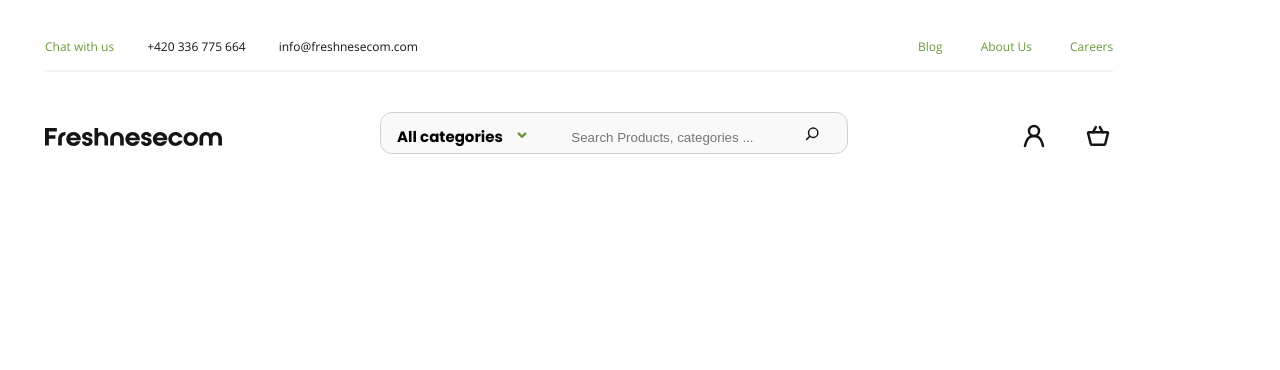
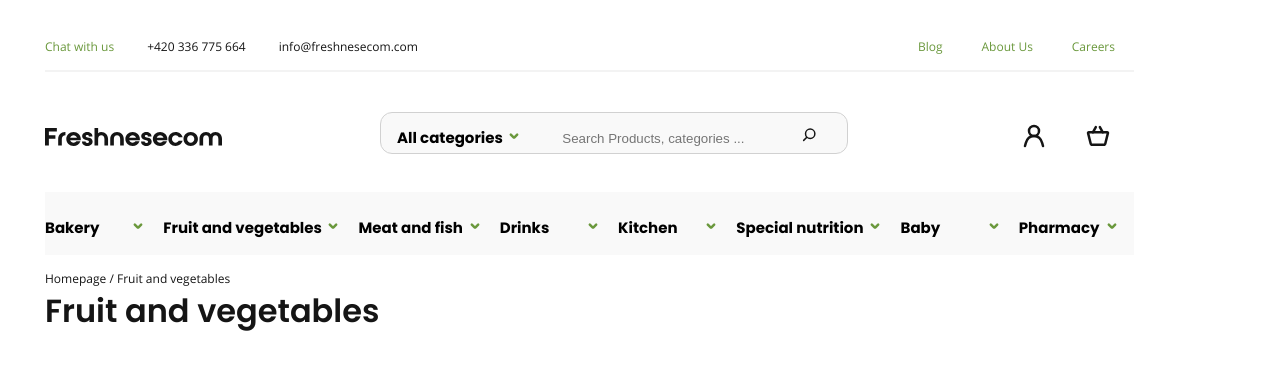
Before and after one commit to llanovs/Freshnesecom, a plain HTML site: page index.html in a window 1280 px wide. Drawn offline with Linux system fonts and the light colour scheme.

Commit message:
updated styles

```diff
--- a/css/styles.css
+++ b/css/styles.css
@@ -27,9 +27,15 @@ body {
 }
 
 /* Reset margin, padding for each of element these types */
-ul, li, div, a {
+ul, li, a {
     margin: 0 0 0 0;
     padding: 0 0 0 0;
+}
+
+li {
+    text-decoration: none;
+    list-style-type: none;
+    display: inline-block;
 }
 
 /* Add transparent for each of element these types */
@@ -38,11 +44,16 @@ button, select, form, input {
     border: transparent;
 }
 
+button {
+    margin-right: 35px;
+}
+
+select, option, .search_category {
+    display: inline-block;
+}
+
 /* Add properties for all of the options in the drop-down list */
 option, select {
-    padding-left: 16px;
-    padding-top: 6px;
-    width: 130px;
     font-family: Poppins, serif;
     font-style: normal;
     font-weight: bold;
@@ -51,11 +62,9 @@ option, select {
     flex: none;
     order: 0;
     flex-grow: 0;
-    margin: 2px 0;
 }
 
-
-select{
+select {
     -webkit-appearance: none;
     -moz-appearance: none;
     appearance: none;
@@ -81,9 +90,7 @@ select{
 .line1 {
     left: 170px;
     top: 11px;
-    /* C1/D */
     border: 1px solid #D1D1D1;
-    /*padding: 14px 354px 12px 130px;*/
 }
 
 /* Draw the item tick */
@@ -120,7 +127,6 @@ select{
 }
 
 .header_list {
-    /*margin-left: 0;*/
     max-height: 16px;
     max-width: 375px;
     display: flex;
@@ -138,7 +144,7 @@ select{
     margin-right: 33px;
 }
 
-.header_item1:last-child, .text:last-child, .small-text:first-child {
+.header_item1:last-child, .text:last-child, .small-text:first-child, button:last-child {
     margin-right: 0;
     margin-left: 0;
 }
@@ -151,6 +157,7 @@ select{
 .header_link:hover, .header_link:focus, .header_link:active {
     opacity: .75;
 }
+
 /* END Header area with short info() first block */
 
 
@@ -158,6 +165,8 @@ select{
 /* Draw Search header panel */
 .search {
     margin: 40px 0 40px 0;
+    padding-bottom: 40px;
+    /* top, right, bottom, left */
 }
 
 .search_form {
@@ -173,32 +182,20 @@ select{
     border: 1px solid #D1D1D1;
     box-sizing: border-box;
     border-radius: 12px;
-}
-
-.search_category {
-    width: 130px;
-    height: 23px;
-    padding-top: 10px;
     padding-left: 16px;
 }
 
-.input-field{
-    width: 262px;
-    padding-left: 38px;
-    margin-top: 8px;
+.input-field {
+    width: 232px;
+    max-width: 232px;
 }
 
 .header_logo {
     margin-right: 158px;
     display: flex;
     align-items: center;
-    padding: 16px 0px;
+    padding: 16px 0;
     float: left;
-}
-
-.all_categories {
-    padding: 10px 8px 9px 16px;
-    /* top, right, bottom, left */
 }
 
 #search_button {
@@ -215,7 +212,7 @@ select{
     float: left;
 }
 
-#cart_amount{
+#cart_amount {
     width: 16px;
     height: 16px;
     padding-top: 12px;
@@ -225,17 +222,32 @@ select{
     float: left;
 }
 
-#user_pic{
+#user_pic {
     width: 24px;
     height: 24px;
     padding-top: 8px;
     float: left;
     background: url("../images/svg/header/ic-actions-user.svg") no-repeat;
 }
+
 /* END Header area with search by category*/
 
 
 /* START Header area with navigation by categories */
+.header_nav2 {
+    background: #F9F9F9;
+    padding: 16px 0 16px 0;
+    margin: 16px 0 16px 0;
+}
+
+.li_item {
+    margin-right: 14px;
+}
+
+.header_nav2-block3{
+    padding: 16px 0 16px 0;
+    margin: 16px 0 16px 0;
+}
 
 /* END Header area with navigation by categories */
 
@@ -250,25 +262,16 @@ select{
 
 /* Text for small text objects */
 .small-text {
-    /* Careers */
     font-family: Open Sans, serif;
     font-style: normal;
     font-weight: normal;
     font-size: 12px;
     line-height: 16px;
-
-    /* Inside Auto Layout */
-    flex: none;
-    order: 2;
-    flex-grow: 0;
-    margin: 38px 0;
 }
 
 
 /* Text for searching categories */
 .medium-text {
-    /* S5/Default */
-
     font-family: Poppins, serif;
     font-style: normal;
     font-weight: 700;
@@ -280,13 +283,27 @@ select{
     margin: 2px 0;
 }
 
+/* Text for searching categories */
+.medium-text2 {
+    font-family: Poppins, serif;
+    font-style: normal;
+    font-weight: 400;
+    font-size: 15px;
+    line-height: 20px;
+    flex: none;
+    order: 0;
+    flex-grow: 0;
+    margin: 2px 0;
+}
+
 .huge_text {
-    /* Fruit and vegetables */
     font-family: Poppins, serif;
     font-style: normal;
     font-weight: 600;
     font-size: 32px;
     line-height: 48px;
+    display: inline-block;
+    max-width: 895px;
 }
 
 /*12px 600 normal Poppins*/
@@ -436,4 +453,5 @@ select{
     src: local(''),
     url('../fonts/open-sans-v18-latin-600.eot?#iefix') format('embedded-opentype'), /* IE6-IE8 */ url('../fonts/open-sans-v18-latin-600.woff2') format('woff2'), /* Super Modern Browsers */ url('../fonts/open-sans-v18-latin-600.woff') format('woff'), /* Modern Browsers */ url('../fonts/open-sans-v18-latin-600.ttf') format('truetype'), /* Safari, Android, iOS */ url('../fonts/open-sans-v18-latin-600.svg#OpenSans') format('svg'); /* Legacy iOS */
 }
+
 /* END text categories */
--- a/index.html
+++ b/index.html
@@ -30,7 +30,7 @@
             <div class="search_panel">
                 <form class="search_form">
                     <div>
-                        <select name="search_category">
+                        <select name="search_category" class="search_category">
                             <option class="medium-text" value="All categories">All categories</option>
                             <option class="medium-text" value="Category1" name="category1">Category1</option>
                             <option class="medium-text" value="Category2" name="category2">Category2</option>
@@ -45,8 +45,96 @@
                 </form>
             </div>
             <p id="user_pic"></p>
-<!--            <p id="cart_amount"></p>-->
+            <!--            <p id="cart_amount"></p>-->
             <p id="cart_pic"></p>
+        </div>
+
+        <nav class="header_nav2">
+            <ul>
+                <li class="li_item">
+                    <select name="search_category">
+                        <option class="medium-text2" value="Bakery">Bakery</option>
+                        <option class="medium-text2" value="Category1" name="category1">Category1</option>
+                        <option class="medium-text2" value="Category2" name="category2">Category2</option>
+                        <option class="medium-text2" value="Category3" name="category3">Category3</option>
+                    </select>
+                    <button type="submit" class="tick"></button>
+                </li>
+                <li class="li_item">
+                    <select name="search_category">
+                        <option class="medium-text2" value="Fruit and vegetables">Fruit and vegetables</option>
+                        <option class="medium-text2" value="Category1" name="category1">Category1</option>
+                        <option class="medium-text2" value="Category2" name="category2">Category2</option>
+                        <option class="medium-text2" value="Category3" name="category3">Category3</option>
+                    </select>
+                    <button type="submit" class="tick"></button>
+                </li>
+                <li class="li_item">
+                    <select name="search_category">
+                        <option class="medium-text2" value="Meat and fish">Meat and fish</option>
+                        <option class="medium-text2" value="Category1" name="category1">Category1</option>
+                        <option class="medium-text2" value="Category2" name="category2">Category2</option>
+                        <option class="medium-text2" value="Category3" name="category3">Category3</option>
+                    </select>
+                    <button type="submit" class="tick"></button>
+                </li>
+                <li class="li_item">
+                    <select name="search_category">
+                        <option class="medium-text2" value="Drinks">Drinks</option>
+                        <option class="medium-text2" value="Category1" name="category1">Category1</option>
+                        <option class="medium-text2" value="Category2" name="category2">Category2</option>
+                        <option class="medium-text2" value="Category3" name="category3">Category3</option>
+                    </select>
+                    <button type="submit" class="tick"></button>
+                </li>
+                <li class="li_item">
+                    <select name="search_category">
+                        <option class="medium-text2" value="Kitchen">Kitchen</option>
+                        <option class="medium-text2" value="Category1" name="category1">Category1</option>
+                        <option class="medium-text2" value="Category2" name="category2">Category2</option>
+                        <option class="medium-text2" value="Category3" name="category3">Category3</option>
+                    </select>
+                    <button type="submit" class="tick"></button>
+                </li>
+                <li class="li_item">
+                    <select name="search_category">
+                        <option class="medium-text2" value="Special nutrition">Special nutrition</option>
+                        <option class="medium-text2" value="Category1" name="category1">Category1</option>
+                        <option class="medium-text2" value="Category2" name="category2">Category2</option>
+                        <option class="medium-text2" value="Category3" name="category3">Category3</option>
+                    </select>
+                    <button type="submit" class="tick"></button>
+                </li>
+                <li class="li_item">
+                    <select name="search_category">
+                        <option class="medium-text2" value="Baby">Baby</option>
+                        <option class="medium-text2" value="Category1" name="category1">Category1</option>
+                        <option class="medium-text2" value="Category2" name="category2">Category2</option>
+                        <option class="medium-text2" value="Category3" name="category3">Category3</option>
+                    </select>
+                    <button type="submit" class="tick"></button>
+                </li>
+                <li class="li_item">
+                    <select name="search_category">
+                        <option class="medium-text2" value="Pharmacy">Pharmacy</option>
+                        <option class="medium-text2" value="Category1" name="category1">Category1</option>
+                        <option class="medium-text2" value="Category2" name="category2">Category2</option>
+                        <option class="medium-text2" value="Category3" name="category3">Category3</option>
+                    </select>
+                    <button type="submit" class="tick"></button>
+                </li>
+            </ul>
+        </nav>
+        <div class="header_nav2-block2">
+            <span class="small-text">Homepage</span>
+            <span class="small-text">/</span>
+            <span class="small-text">Fruit and vegetables</span>
+        </div>
+        <div class="header_nav3-block3">
+            <span class="huge_text">Fruit and vegetables</span>
+            <div>
+
+            </div>
         </div>
     </div>
 </header>
```
